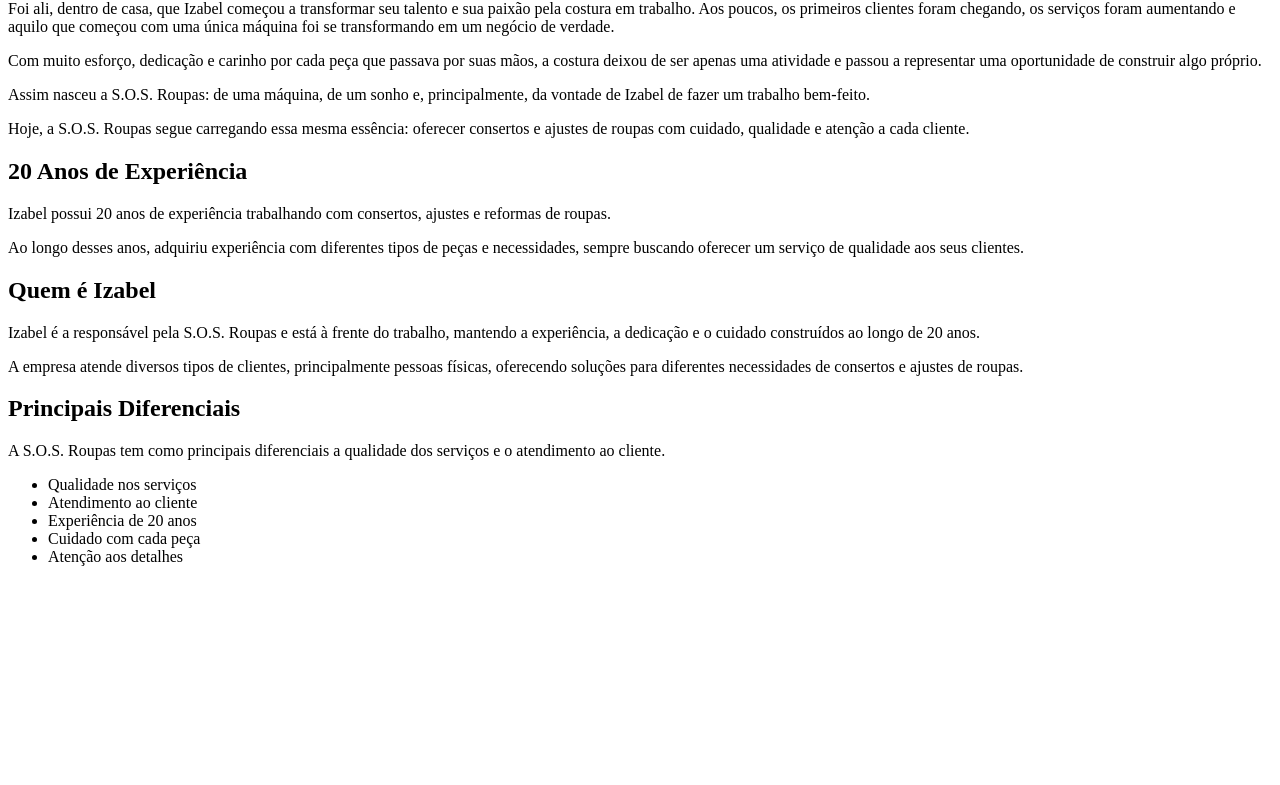
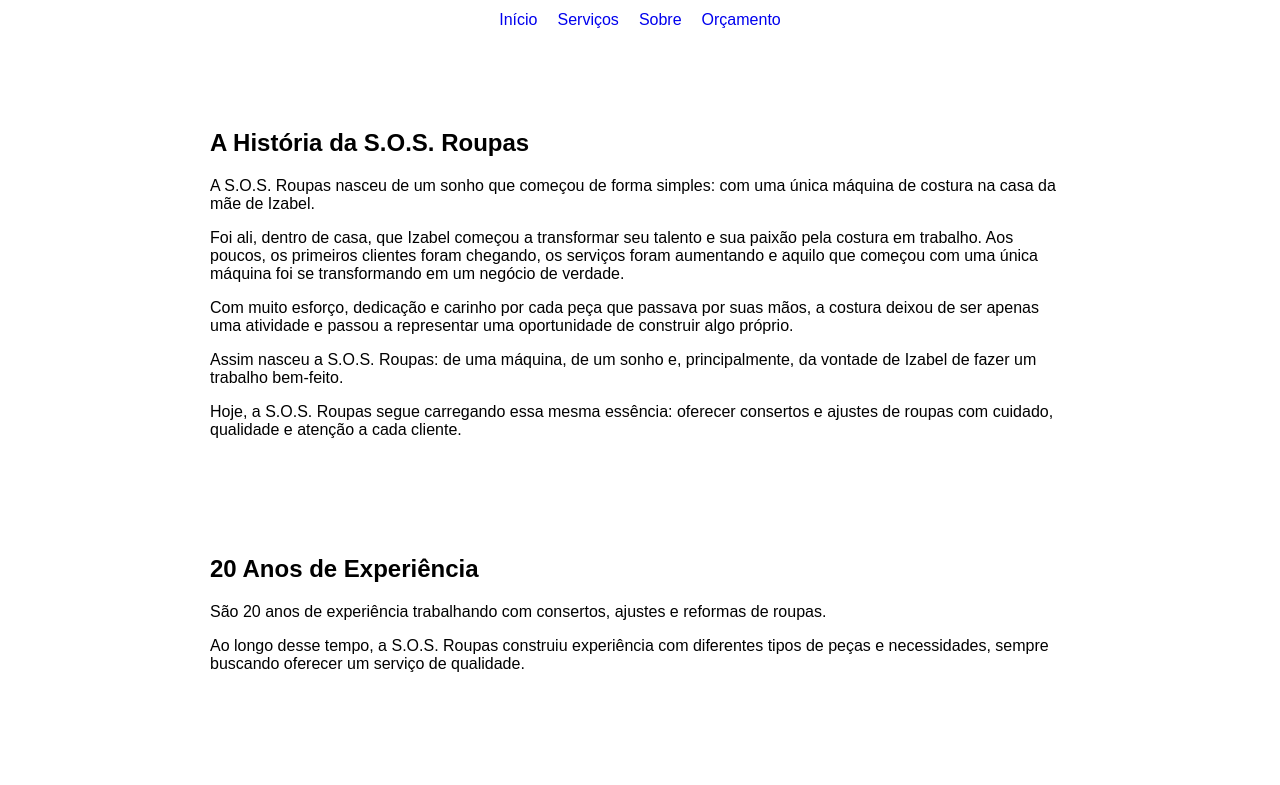
Before and after one commit to DennysRicardo007/S.O.S, a plain HTML site: page sobre.html in a window 1280 px wide. Shown: the part 89-874 px from the top of the page. Before the commit the page ends 800 px from the top, so only its background shows below. Drawn offline with Linux system fonts and the light colour scheme.

Commit message:
att sobre 1

```diff
--- a/sobre.html
+++ b/sobre.html
@@ -1,3 +1,35 @@
+<!DOCTYPE html>
+<html lang="pt-BR">
+
+<head>
+    <meta charset="UTF-8">
+    <meta name="viewport" content="width=device-width, initial-scale=1.0">
+
+    <link rel="stylesheet" href="style.css">
+
+    <title>Sobre | S.O.S. Conserto de Roupas</title>
+</head>
+
+<body>
+
+    <!-- Cabeçalho -->
+    <header>
+
+        <h1>S.O.S. Conserto de Roupas</h1>
+
+        <nav>
+            <a href="index.html">Início</a>
+            <a href="servicos.html">Serviços</a>
+            <a href="sobre.html">Sobre</a>
+            <a href="orcamento.html">Orçamento</a>
+        </nav>
+
+    </header>
+
+
+    <!-- Conteúdo principal -->
+    <main>
+
         <!-- História da empresa -->
         <section id="sobre">
 
@@ -44,34 +76,41 @@
             <h2>20 Anos de Experiência</h2>
 
             <p>
-        Izabel possui 20 anos de experiência trabalhando com
-        consertos, ajustes e reformas de roupas.
+                São 20 anos de experiência trabalhando com consertos,
+                ajustes e reformas de roupas.
             </p>
 
             <p>
-        Ao longo desses anos, adquiriu experiência com diferentes
-        tipos de peças e necessidades, sempre buscando oferecer
-        um serviço de qualidade aos seus clientes.
+                Ao longo desse tempo, a S.O.S. Roupas construiu experiência
+                com diferentes tipos de peças e necessidades, sempre
+                buscando oferecer um serviço de qualidade.
             </p>
 
         </section>
 
 
-<!-- Quem é Izabel -->
+        <!-- Sobre Izabel -->
         <section id="empresa">
 
-    <h2>Quem é Izabel</h2>
+            <h2>Sobre Izabel</h2>
 
             <p>
-        Izabel é a responsável pela S.O.S. Roupas e está à frente
-        do trabalho, mantendo a experiência, a dedicação e o cuidado
-        construídos ao longo de 20 anos.
+                Izabel é a responsável pela S.O.S. Roupas e está
+                à frente do trabalho, cuidando de cada peça com
+                dedicação e atenção aos detalhes.
             </p>
 
             <p>
-        A empresa atende diversos tipos de clientes, principalmente
+                Sua trajetória na costura começou de forma simples,
+                na casa de sua mãe, com uma única máquina de costura.
+                A partir dali, o trabalho foi crescendo com a chegada
+                dos primeiros clientes e a realização de novos serviços.
+            </p>
+
+            <p>
+                Atualmente, a S.O.S. Roupas atende principalmente
                 pessoas físicas, oferecendo soluções para diferentes
-        necessidades de consertos e ajustes de roupas.
+                necessidades de consertos e ajustes.
             </p>
 
         </section>
@@ -83,8 +122,8 @@
             <h2>Principais Diferenciais</h2>
 
             <p>
-        A S.O.S. Roupas tem como principais diferenciais a qualidade
-        dos serviços e o atendimento ao cliente.
+                A S.O.S. Roupas tem como principais diferenciais
+                a qualidade dos serviços e o atendimento ao cliente.
             </p>
 
             <ul>
@@ -112,3 +151,35 @@
             </ul>
 
         </section>
+
+
+        <!-- Chamada para orçamento -->
+        <section id="chamada-orcamento">
+
+            <h2>Precisa de um conserto?</h2>
+
+            <p>
+                Entre em contato ou solicite seu orçamento.
+            </p>
+
+            <a href="orcamento.html">
+                Solicitar orçamento
+            </a>
+
+        </section>
+
+    </main>
+
+
+    <!-- Rodapé -->
+    <footer>
+
+        <p>
+            &copy; 2026 S.O.S. Conserto de Roupas
+        </p>
+
+    </footer>
+
+</body>
+
+</html>
```
Lines whose indentation alone changed are shown as unchanged.
